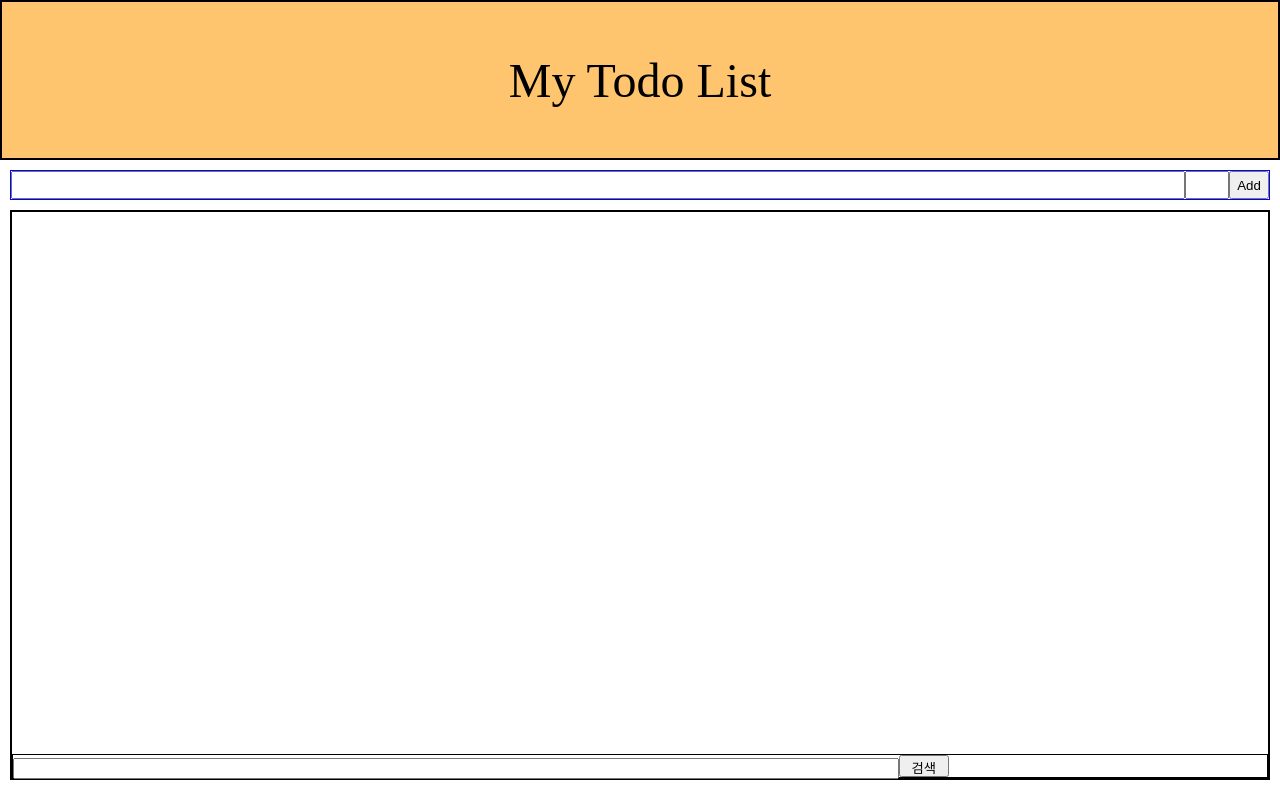
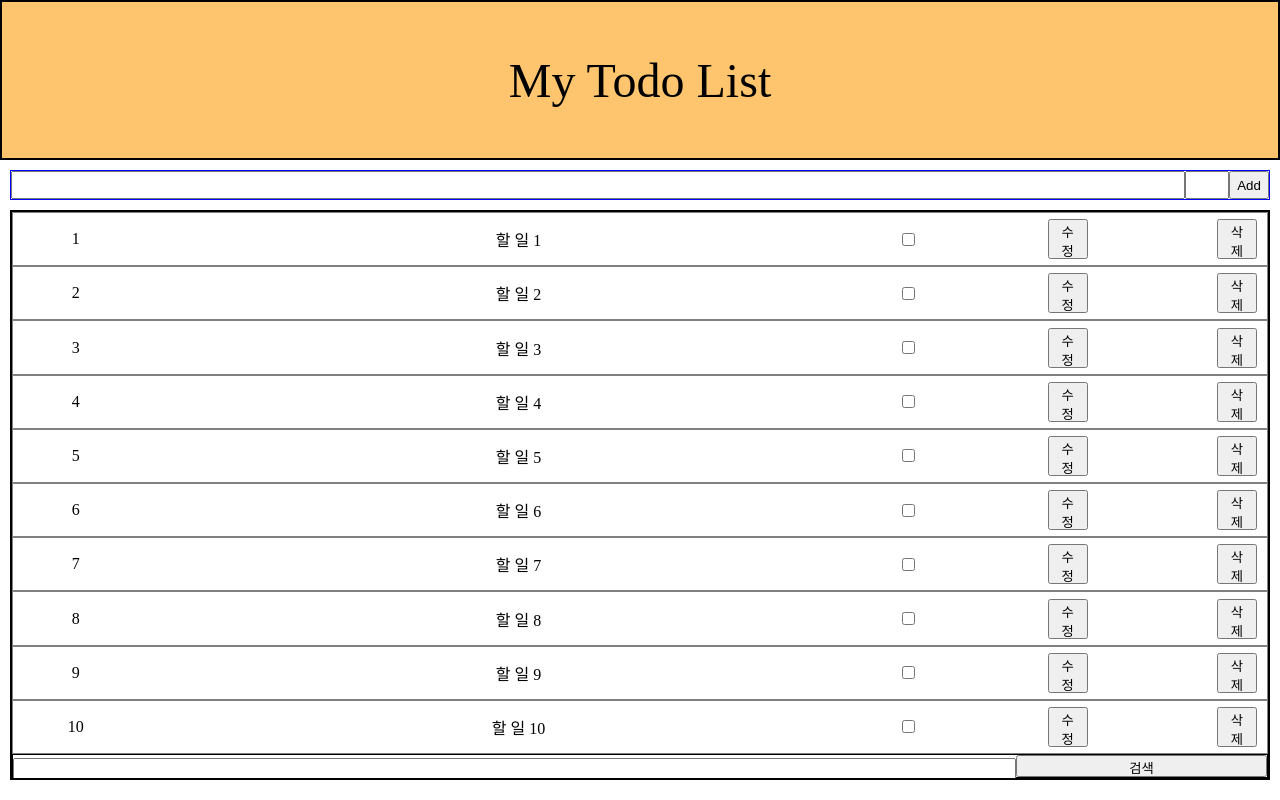
Before and after one commit to leehj8896/priority-todo, a Vue app: page / in a window 1280 px wide. Built offline with nearby package versions, Linux system fonts and the light colour scheme.

Commit message:
테스트 데이터 추가, 스크롤 감지 시 데이터 추가, 로딩 문구 추가

```diff
--- a/src/App.vue
+++ b/src/App.vue
@@ -3,13 +3,16 @@
     <div class="title">
       <p>My Todo List</p>
     </div>
+    <div class="loading" v-if="loading">로딩 중...</div>
     <div class="main-content">
       <add-todo v-on:add-todo="addTodo"/>
       <todo-list
+        v-bind:loading="loading"
         v-bind:todo-list="showedTodoList"
         v-on:remove-todo="removeTodo"
         v-on:update-item="updateItem"
         v-on:search-title="onClickSearchTitle"
+        v-on:fetch-data="fetchData"
         v-bind:is-search-mode="isSearchMode"
       />
     </div>
@@ -37,6 +40,7 @@ export default {
   },
   data() {
     return {
+      loading: false,
       showPopup: false,
       todoList: [],
       currentTodoItem: {},
@@ -50,7 +54,30 @@ export default {
       return this.todoList.filter((item) => item.title.includes(this.searchTitle))
     }
   },
+  created() {
+    console.log('App > created')
+    this.setTestData()
+  },
   methods: {
+    fetchData(currentPage) {
+      console.log('App > fetchData')
+      this.loading = true;
+      setTimeout(() => {
+        const start = (currentPage - 1) * 10 + 1
+        const end = start + 9
+        this.setTestData(start, end)
+        this.loading = false;
+      }, 1000);
+    },
+    setTestData(start = 1, end = 10) {
+      for (let i = start; i <= end; i++) {
+        const newItem = this.getNewItem({
+          priority: i,
+          title: `할 일 ${i}`,
+        })
+        this.todoList.push(newItem)
+      }
+    },
     getNewItem(todoInfo) {
       return {
         idx: this.todoList.length > 0 ?
--- a/src/components/TodoList.vue
+++ b/src/components/TodoList.vue
@@ -1,5 +1,10 @@
 <template>
-  <div class="todo-list">
+  <div
+    ref="todoContainer"
+    class="todo-list"
+    v-on:scroll="handleScroll"
+  >
+
     <div
       v-for="(item, i) in todoList"
       v-bind:key="`todo${i}`"
@@ -31,10 +36,15 @@ export default {
       type: Boolean,
       default: false,
     },
+    loading: {
+      type: Boolean,
+      default: false,
+    },
   },
   data() {
     return {
       searchTitle: '',
+      currentPage: 1,
     }
   },
   created() {
@@ -42,6 +52,21 @@ export default {
     console.log(`this.todoList: ${this.todoList}`)
   },
   methods: {
+    fetchData() {
+      console.log('TodoList > fetchData')
+      this.$emit('fetch-data', this.currentPage)
+    },
+    handleScroll() {
+      console.log('TodoList > handleScroll')
+      let container = this.$refs.todoContainer
+      if (container.scrollTop + container.clientHeight >= container.scrollHeight
+        && !this.loading
+        // && this.currentPage < this.totalPages
+      ) {
+        this.currentPage++;
+        this.fetchData()
+      }
+    },
     removeItem(todoItem) {
       console.log('TodoList removeItem')
       console.log(`todoItem`, todoItem)
@@ -83,6 +108,7 @@ export default {
   align-content: center;
   gap: 0px;
   position: relative;
+  overflow: scroll;
 }
 .todo-item {
   border: 1px solid grey;
@@ -120,16 +146,17 @@ export default {
   width: 100%;
   height: 24px;
   border: 1px solid;
-  position: absolute;
+  position: sticky;
   bottom: 0;
 }
 .input-search {
-  width: 70%;
+  width: 80%;
+  box-sizing: border-box;
 }
 .search-btn {
   width: 20%;
   height: 100%;
   overflow: hidden;
-  max-width: 50px;
+  box-sizing: border-box;
 }
 </style>
```
